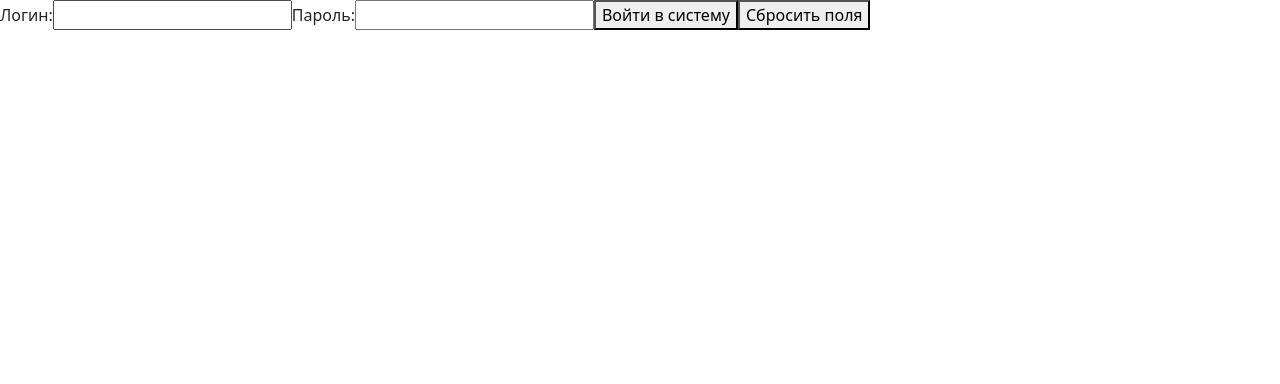
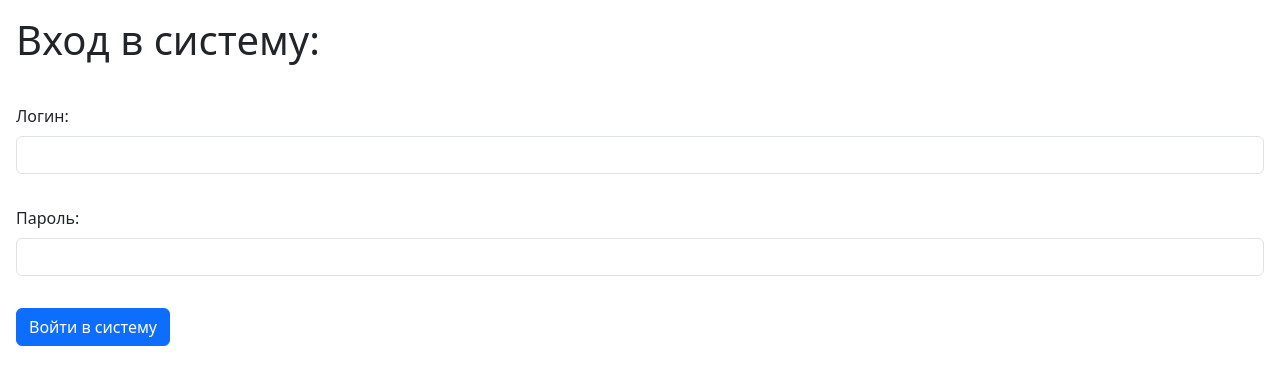
Before and after one commit to RxNsx/monitoringkrasnoyarskclient, a React (Vite) app: page /login in a window 1280 px wide. Shown: the top 384 px of the page. Built offline with nearby package versions, Linux system fonts and the light colour scheme.

Commit message:
Обновляет форму для входа в систему

```diff
--- a/src/widgets/LoginForm/LoginForm.css
+++ /dev/null
@@ -1,5 +0,0 @@
-.errorText {
-    font-weight: bold;
-    color: red;
-    text-decoration: underline;
-}
--- a/src/widgets/LoginForm/LoginForm.tsx
+++ b/src/widgets/LoginForm/LoginForm.tsx
@@ -1,38 +1,38 @@
 import {loginUserAsync} from "../../features/LoginUser/loginUser.ts";
 import {useContext, useState} from "react";
 import {useNavigate} from "react-router-dom";
-import './LoginForm.css';
 import Cookies from "js-cookie";
 import {AuthContext} from "../../app/App.tsx";
 import {LoginUser} from "../../interfaces/LoginUser.ts";
+import {Alert, Button, Form} from "react-bootstrap";
 
 export default function LoginForm() {
     const authContext = useContext(AuthContext);
-    const [errorMessage, setErrorMessage] = useState("");
     const [login, setLogin] = useState('');
     const [password, setPassword] = useState('');
+    const [errorMessage, setErrorMessage] = useState("");
+    const [isShowError, setIsShowError] = useState(false);
     const navigate = useNavigate();
 
     const onSubmitFormHandler = async (evt) => {
         evt.preventDefault();
+
         const newProfile : LoginUser = {
             loginName: login,
             password: password
         };
 
-        try
-        {
         const response = await loginUserAsync(newProfile)
-                .catch(error => setErrorMessage(error.message));
+            .catch(error => {
+                setErrorMessage(error.message)
+                setIsShowError(true);
+            });
         Cookies.set("token", response.tokenData);
         authContext?.setIsAuthenticated(true);
         authContext?.setTokenData(response.tokenData);
         evt.target.reset();
         navigate("/");
-        }
-        catch (error) {
-            setErrorMessage(`Error: ` + error.message);
-        }
+
     }
 
     const onResetFormHandler = () => {
@@ -43,34 +43,39 @@ export default function LoginForm() {
 
     return (
         <>
-            <form onSubmit={onSubmitFormHandler} onReset={onResetFormHandler}>
-                <label htmlFor="login">
+            <div className="p-3">
+                <h1>Вход в систему:</h1>
+            </div>
+            <Form onSubmit={onSubmitFormHandler} onReset={onResetFormHandler} title="Регистрация нового пользователя">
+                <Form.Group className="p-3">
+                    <Form.Label>
                         Логин:
-                    <input
+                    </Form.Label>
+                    <Form.Control
                         required
                         type="text"
-                        id="login"
-                        onChange={e => setLogin(e.target.value)}
+                        onChange={(e) => setLogin(e.target.value)}
                     />
-                </label>
-                <label htmlFor="password">
+                </Form.Group>
+                <Form.Group className="p-3">
+                    <Form.Label>
                         Пароль:
-                    <input
+                    </Form.Label>
+                    <Form.Control
                         required
                         type="password"
-                        id="password"
-                        onChange={e => setPassword(e.target.value)}
+                        onChange={(e) => setPassword(e.target.value)}
                     />
-                </label>
-
-                <button type="submit" value="Войти в систему">
+                </Form.Group>
+                <Form.Group className="p-3">
+                    <Button className="btn btn-primary" type="submit">
                         Войти в систему
-                </button>
-                <button type="reset" value="Сбросить поля">
-                    Сбросить поля
-                </button>
-            </form>
-            <p className="errorText">{errorMessage}</p>
+                    </Button>
+                </Form.Group>
+            </Form>
+            <Alert className="p-3" variant="danger" hidden={!isShowError}>
+                {errorMessage}
+            </Alert>
         </>
     )
 }
--- a/src/widgets/RegisterForm/RegisterForm.tsx
+++ b/src/widgets/RegisterForm/RegisterForm.tsx
@@ -5,12 +5,12 @@ import {RegisterUser} from "../../interfaces/RegisterUser.ts";
 import {Alert, Button, Form} from "react-bootstrap";
 
 export default function RegisterForm() {
-    const [loginName, setLogin] = useState('');
-    const [password, setPassword] = useState('');
-    const [userName, setUserName] = useState('');
-    const [email, setEmail] = useState('');
-    const [errorMessage, setErrorMessage] = useState("");
-    const [showError, setShowError] = useState(true);
+    const [loginName, setLogin] = useState<string>('');
+    const [password, setPassword] = useState<string>('');
+    const [userName, setUserName] = useState<string>('');
+    const [email, setEmail] = useState<string>('');
+    const [errorMessage, setErrorMessage] = useState<string>("");
+    const [isShowError, setIsShowError] = useState<boolean>(false);
     const navigate = useNavigate();
 
     const onSubmitFormHandler = async (evt) => {
@@ -26,7 +26,7 @@ export default function RegisterForm() {
         const response = await registerUserAsync(registerUser)
             .catch(error => {
                 setErrorMessage(`Ошибка регитстрации пользователя ${error.message}`)
-                setShowError(true);
+                setIsShowError(true);
             });
         if(response?.loginName === registerUser.loginName
             && response?.userName === registerUser.userName
@@ -45,32 +45,51 @@ export default function RegisterForm() {
     return (
         <>
             <div className="p-3">
-                Регистрация нового пользователя:
+                <h1>Регистрация нового пользователя:</h1>
             </div>
             <Form onSubmit={onSubmitFormHandler} onReset={onResetFormHandler} title="Регистрация нового пользователя">
                 <Form.Group className="p-3">
                     <Form.Label>
                         Имя пользователя:
                     </Form.Label>
-                    <Form.Control required key="user-name" type="text" placeholder="Иван" />
+                    <Form.Control
+                        required
+                        key="user-name"
+                        type="text"
+                        placeholder="Иван"
+                        onChange={(e) => setUserName(e.target.value)}
+                    />
                 </Form.Group>
                 <Form.Group className="p-3">
                     <Form.Label>
                         Электронная почта:
                     </Form.Label>
-                    <Form.Control required type="email" placeholder="вашапочта@mail.ru" />
+                    <Form.Control
+                        required
+                        type="email"
+                        placeholder="вашапочта@mail.ru"
+                        onChange={(e) => setEmail(e.target.value)}
+                    />
                 </Form.Group>
                 <Form.Group className="p-3">
                     <Form.Label>
                         Логин:
                     </Form.Label>
-                    <Form.Control required type="text" />
+                    <Form.Control
+                        required
+                        type="text"
+                        onChange={(e) => setLogin(e.target.value)}
+                    />
                 </Form.Group>
                 <Form.Group className="p-3">
                     <Form.Label>
                         Пароль:
                     </Form.Label>
-                    <Form.Control required type="password" />
+                    <Form.Control
+                        required
+                        type="password"
+                        onChange={(e) => setPassword(e.target.value)}
+                    />
                 </Form.Group>
                 <Form.Group className="p-3">
                     <Button className="btn btn-primary" type="submit">
@@ -78,7 +97,7 @@ export default function RegisterForm() {
                     </Button>
                 </Form.Group>
             </Form>
-            <Alert className="p-3" variant="danger" hidden={showError}>
+            <Alert className="p-3" variant="danger" hidden={!isShowError}>
                 {errorMessage}
             </Alert>
         </>
```
Lines whose indentation alone changed are shown as unchanged.
